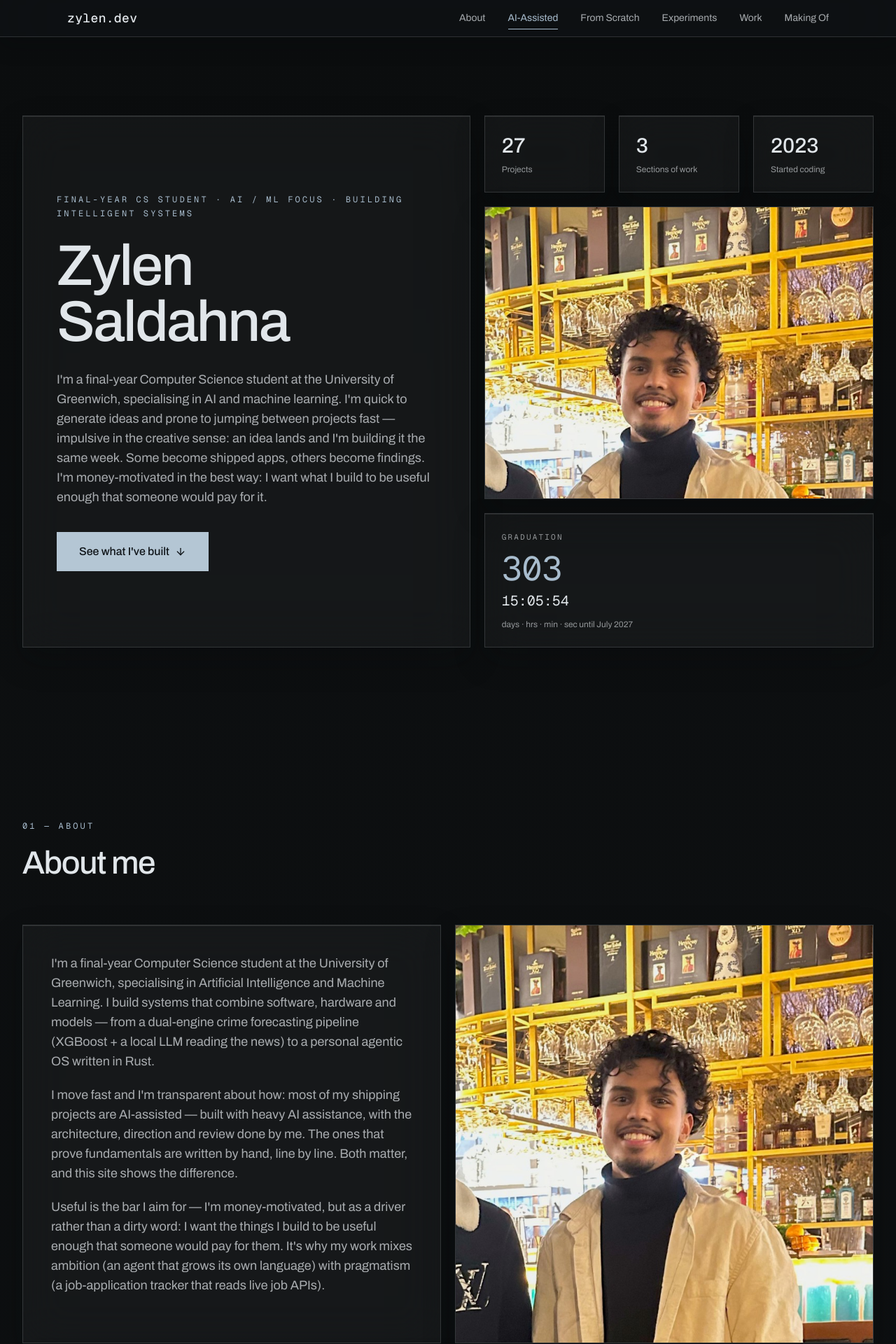
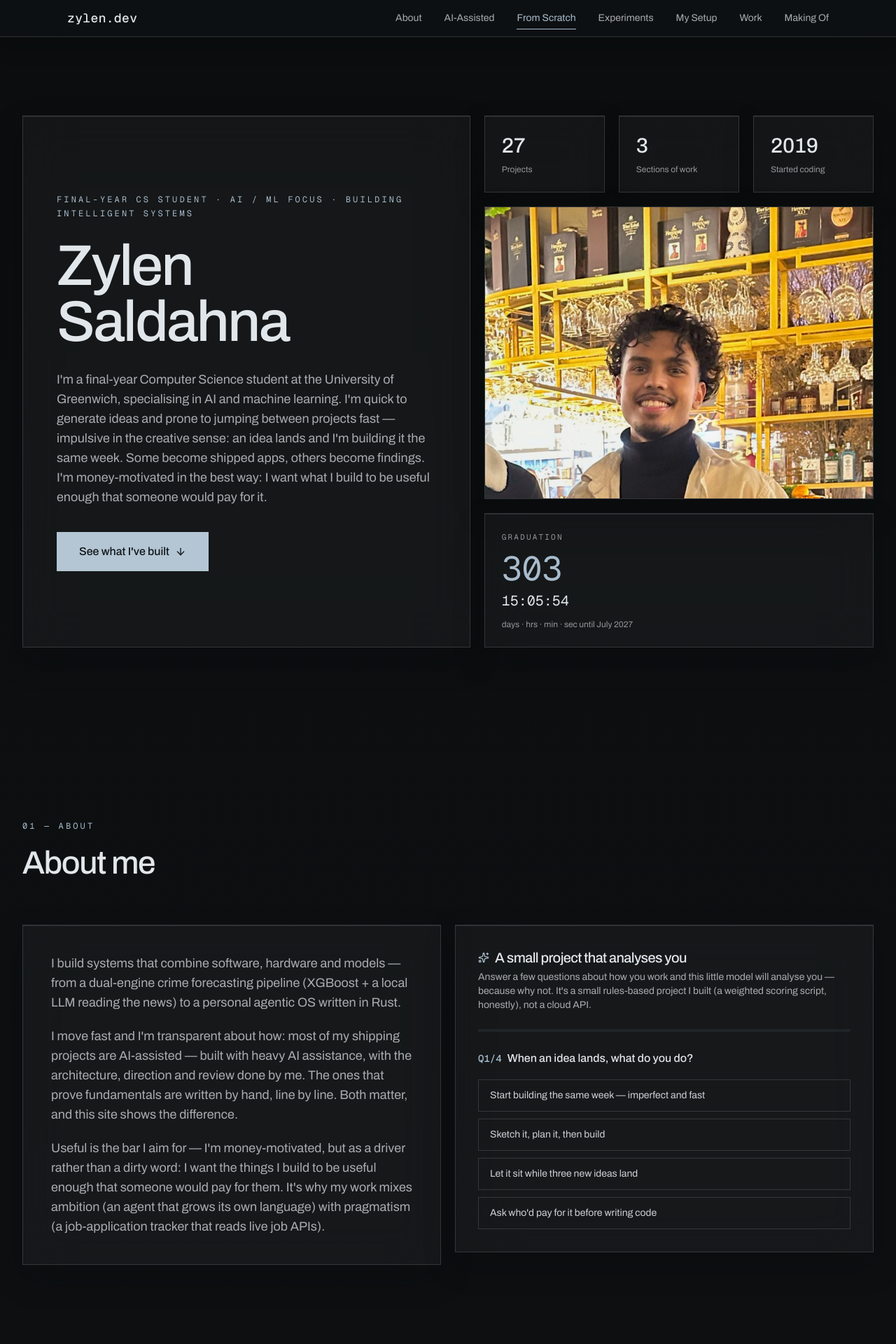
Before and after one commit to koro119/portfolio-site, a React (Vite) app: page / in a window 1280 px wide. Shown: the top 1920 px of the page at 70% size. Built offline with nearby package versions, Linux system fonts and the light colour scheme.

Commit message:
Feedback round: dedupe About (quiz replaces repeated photo), fix About opening, drop AI-Assisted filter, add My Setup section, correct started-coding year to 2019

```diff
--- a/src/App.tsx
+++ b/src/App.tsx
@@ -6,6 +6,7 @@ import { About } from './sections/About';
 import { VibeCoded } from './sections/VibeCoded';
 import { FromScratch } from './sections/FromScratch';
 import { ConceptualExperiments } from './sections/ConceptualExperiments';
+import { Setup } from './sections/Setup';
 import { Work } from './sections/Work';
 import { MakingOf } from './sections/MakingOf';
 import { Footer } from './sections/Footer';
@@ -42,6 +43,7 @@ function App() {
         <VibeCoded />
         <FromScratch />
         <ConceptualExperiments />
+        <Setup />
         <Work />
         <MakingOf />
       </main>
--- a/src/config.ts
+++ b/src/config.ts
@@ -37,6 +37,7 @@ export const navigationConfig: { logo: string; items: NavItem[] } = {
     { label: "AI-Assisted", href: "#AI-assisted" },
     { label: "From Scratch", href: "#from-scratch" },
     { label: "Experiments", href: "#experiments" },
+    { label: "My Setup", href: "#setup" },
     { label: "Work", href: "#work" },
     { label: "Making Of", href: "#making" },
   ],
@@ -67,7 +68,7 @@ export const heroConfig: HeroConfig = {
   stats: [
     { value: "27", label: "Projects" },
     { value: "3", label: "Sections of work" },
-    { value: "2023", label: "Started coding" },
+    { value: "2019", label: "Started coding" },
   ],
 };
 
@@ -89,8 +90,6 @@ export interface QuizQuestion {
 export interface AboutConfig {
   heading: string;
   paragraphs: string[];
-  image: string;
-  imageAlt: string;
   quizTitle: string;
   quizNote: string;
   quizIntro: string;
@@ -101,12 +100,10 @@ export interface AboutConfig {
 export const aboutConfig: AboutConfig = {
   heading: "About me",
   paragraphs: [
-    "I'm a final-year Computer Science student at the University of Greenwich, specialising in Artificial Intelligence and Machine Learning. I build systems that combine software, hardware and models — from a dual-engine crime forecasting pipeline (XGBoost + a local LLM reading the news) to a personal agentic OS written in Rust.",
+    "I build systems that combine software, hardware and models — from a dual-engine crime forecasting pipeline (XGBoost + a local LLM reading the news) to a personal agentic OS written in Rust.",
     "I move fast and I'm transparent about how: most of my shipping projects are AI-assisted — built with heavy AI assistance, with the architecture, direction and review done by me. The ones that prove fundamentals are written by hand, line by line. Both matter, and this site shows the difference.",
     "Useful is the bar I aim for — I'm money-motivated, but as a driver rather than a dirty word: I want the things I build to be useful enough that someone would pay for them. It's why my work mixes ambition (an agent that grows its own language) with pragmatism (a job-application tracker that reads live job APIs).",
   ],
-  image: `${import.meta.env.BASE_URL}profile.jpg`,
-  imageAlt: "Portrait of Zylen Saldahna",
   quizTitle: "A small project that analyses you",
   quizIntro:
     "Answer a few questions about how you work and this little model will analyse you — because why not. It's a small rules-based project I built (a weighted scoring script, honestly), not a cloud API.",
@@ -169,6 +166,47 @@ export const aboutConfig: AboutConfig = {
         { label: "Systemise everything — processes over heroics", points: { systems: 2 } },
         { label: "Work backwards from the outcome that pays", points: { money: 2 } },
       ],
+    },
+  ],
+};
+
+// ============================================================================
+// My Setup
+// ============================================================================
+
+export interface SetupItem {
+  kicker: string;
+  title: string;
+  text: string;
+}
+
+export interface SetupConfig {
+  heading: string;
+  subtitle: string;
+  since: string;
+  items: SetupItem[];
+}
+
+export const setupConfig: SetupConfig = {
+  heading: "My setup",
+  subtitle:
+    "The tools behind everything on this page — a mix of cloud and fully-local AI.",
+  since: "2019",
+  items: [
+    {
+      kicker: "Cloud",
+      title: "DeepSeek Harness",
+      text: "The AI coding harness I build with. I direct the plan and review the output; it turns that direction into a working site at speed.",
+    },
+    {
+      kicker: "Local",
+      title: "LM Studio",
+      text: "Local AI that runs entirely on my own machine — no cloud, no API keys, no round-trip latency. The model stays mine.",
+    },
+    {
+      kicker: "Model",
+      title: "Qwen 3.5 9B · MLX",
+      text: "My local model: 9 billion parameters in MLX format, running through LM Studio on Apple Silicon.",
     },
   ],
 };
--- a/src/sections/About.tsx
+++ b/src/sections/About.tsx
@@ -13,10 +13,10 @@ export function About() {
       <div className="container mx-auto px-5 sm:px-8">
         <SectionHeader label="01 — About" title={aboutConfig.heading} />
 
-        <div className="grid lg:grid-cols-2 gap-5">
+        <div className="grid lg:grid-cols-2 gap-5 items-start">
           {/* Text panel */}
           <Reveal>
-            <div className="glass p-8 sm:p-10 h-full">
+            <div className="glass p-8 sm:p-10">
               <div className="space-y-5">
                 {aboutConfig.paragraphs.map((p, i) => (
                   <p key={i} className="text-base sm:text-lg text-meta leading-relaxed">
@@ -27,24 +27,11 @@ export function About() {
             </div>
           </Reveal>
 
-          {/* Image panel */}
+          {/* Personality analyser quiz */}
           <Reveal delay={100}>
-            <div className="glass overflow-hidden h-full">
-              <img
-                src={aboutConfig.image}
-                alt={aboutConfig.imageAlt}
-                className="w-full h-full min-h-[320px] object-cover object-top"
-              />
-            </div>
+            <Quiz />
           </Reveal>
         </div>
-
-        {/* Quiz widget */}
-        <Reveal className="mt-5">
-          <div className="max-w-2xl">
-            <Quiz />
-          </div>
-        </Reveal>
       </div>
     </section>
   );
--- a/src/sections/MakingOf.tsx
+++ b/src/sections/MakingOf.tsx
@@ -12,7 +12,7 @@ export function MakingOf() {
     >
       <div className="container mx-auto px-5 sm:px-8">
         <SectionHeader
-          label="06 — Behind the scenes"
+          label="07 — Behind the scenes"
           title={makingConfig.heading}
           subtitle={makingConfig.intro}
         />
--- /dev/null
+++ b/src/sections/Setup.tsx
@@ -0,0 +1,46 @@
+import { setupConfig } from '../config';
+import { SectionHeader } from '../components/SectionHeader';
+import { Reveal } from '../components/Reveal';
+
+export function Setup() {
+  return (
+    <section
+      id="setup"
+      className="relative py-24 sm:py-32"
+      style={{ backgroundImage: 'linear-gradient(180deg, rgba(16,20,23,0.44), rgba(15,18,21,0.48))' }}
+    >
+      <div className="container mx-auto px-5 sm:px-8">
+        <SectionHeader
+          label="05 — My Setup"
+          title={setupConfig.heading}
+          subtitle={setupConfig.subtitle}
+        />
+
+        <div className="grid md:grid-cols-2 lg:grid-cols-4 gap-5">
+          {setupConfig.items.map((item, i) => (
+            <Reveal key={item.title} delay={i * 60}>
+              <div className="glass h-full p-6 hover:bg-card-hover">
+                <p className="font-mono text-[11px] tracking-widest text-steel uppercase mb-3">
+                  {item.kicker}
+                </p>
+                <h3 className="text-base text-foreground mb-2">{item.title}</h3>
+                <p className="text-sm text-meta leading-relaxed">{item.text}</p>
+              </div>
+            </Reveal>
+          ))}
+
+          {/* Started coding */}
+          <Reveal delay={setupConfig.items.length * 60}>
+            <div className="glass h-full p-6 flex flex-col justify-between">
+              <p className="font-mono text-[11px] tracking-widest text-steel uppercase mb-3">Since</p>
+              <p className="font-mono text-4xl text-steel leading-none tabular-nums">
+                {setupConfig.since}
+              </p>
+              <p className="mt-2 text-sm text-meta">Started coding</p>
+            </div>
+          </Reveal>
+        </div>
+      </div>
+    </section>
+  );
+}
--- a/src/sections/VibeCoded.tsx
+++ b/src/sections/VibeCoded.tsx
@@ -1,46 +1,10 @@
-import { useEffect, useState } from 'react';
 import { useProjects } from '../hooks/useProjects';
 import { SectionHeader } from '../components/SectionHeader';
 import { ProjectCard } from '../components/ProjectCard';
 import { Reveal } from '../components/Reveal';
 
-const FILTERS = [
-  { id: 'all', label: 'all' },
-  { id: 'AI-assisted', label: 'AI-assisted' },
-  { id: 'from-scratch', label: 'from-scratch' },
-  { id: 'conceptual-experiment', label: 'conceptual-experiment' },
-] as const;
-
-type FilterId = (typeof FILTERS)[number]['id'];
-
-function readFilterFromHash(): FilterId {
-  if (typeof window === 'undefined') return 'all';
-  const match = window.location.hash.match(/^#filter=(.+)$/);
-  if (match && FILTERS.some((f) => f.id === match[1])) {
-    return match[1] as FilterId;
-  }
-  return 'all';
-}
-
 export function VibeCoded() {
   const projects = useProjects();
-  const [filter, setFilter] = useState<FilterId>(readFilterFromHash);
-
-  useEffect(() => {
-    const onHashChange = () => setFilter(readFilterFromHash());
-    window.addEventListener('hashchange', onHashChange);
-    return () => window.removeEventListener('hashchange', onHashChange);
-  }, []);
-
-  const applyFilter = (id: FilterId) => {
-    setFilter(id);
-    // replaceState avoids the native anchor-scroll side effect of setting the hash.
-    history.replaceState(null, '', `#filter=${id}`);
-  };
-
-  // portfolio-site is told in the "Making Of" section, not repeated as a card.
-  const pool = projects?.all.filter((p) => p.slug !== 'portfolio-site') ?? [];
-  const visible = filter === 'all' ? pool : pool.filter((p) => p.tags.includes(filter));
 
   return (
     <section
@@ -64,31 +28,9 @@ export function VibeCoded() {
           </div>
         </Reveal>
 
-        {/* Tag filter */}
-        <div className="flex flex-wrap items-center gap-2 mb-8">
-          {FILTERS.map((f) => (
-            <button
-              key={f.id}
-              type="button"
-              aria-pressed={filter === f.id}
-              onClick={() => applyFilter(f.id)}
-              className={`inline-flex items-center font-mono text-xs uppercase tracking-wider px-4 min-h-[44px] border transition-colors duration-200 ${
-                filter === f.id
-                  ? 'bg-btn-fill text-ink border-btn-fill'
-                  : 'border-glass-border text-meta hover:border-steel hover:text-foreground'
-              }`}
-            >
-              {f.label}
-            </button>
-          ))}
-          <span className="ml-auto font-mono text-xs text-meta-dim tabular-nums">
-            {projects ? `${visible.length} of ${projects.all.length}` : ''}
-          </span>
-        </div>
-
         {projects ? (
           <div className="grid md:grid-cols-2 lg:grid-cols-3 gap-5">
-            {visible.map((project, i) => (
+            {projects.vibeCoded.map((project, i) => (
               <ProjectCard key={project.slug} project={project} index={i} />
             ))}
           </div>
--- a/src/sections/Work.tsx
+++ b/src/sections/Work.tsx
@@ -7,10 +7,10 @@ export function Work() {
     <section
       id="work"
       className="relative py-24 sm:py-32"
-      style={{ backgroundImage: 'linear-gradient(180deg, rgba(16,20,23,0.44), rgba(15,18,21,0.52))' }}
+      style={{ backgroundImage: 'linear-gradient(180deg, rgba(15,18,21,0.48), rgba(15,18,21,0.52))' }}
     >
       <div className="container mx-auto px-5 sm:px-8">
-        <SectionHeader label="05 — Work" title={workConfig.heading} />
+        <SectionHeader label="06 — Work" title={workConfig.heading} />
 
         <Reveal className="max-w-2xl">
           <p className="text-lg text-meta leading-relaxed">{workConfig.statement}</p>
```
